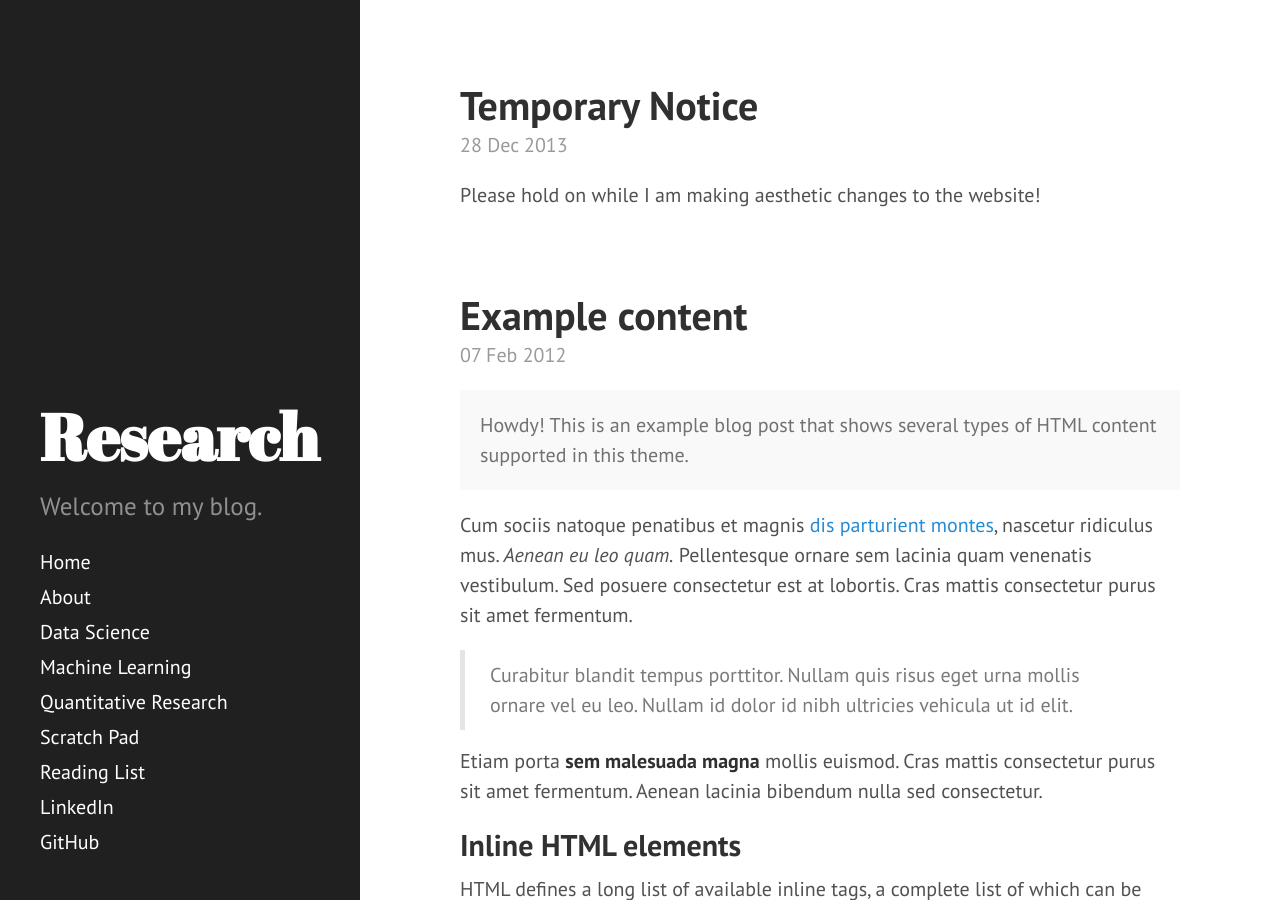
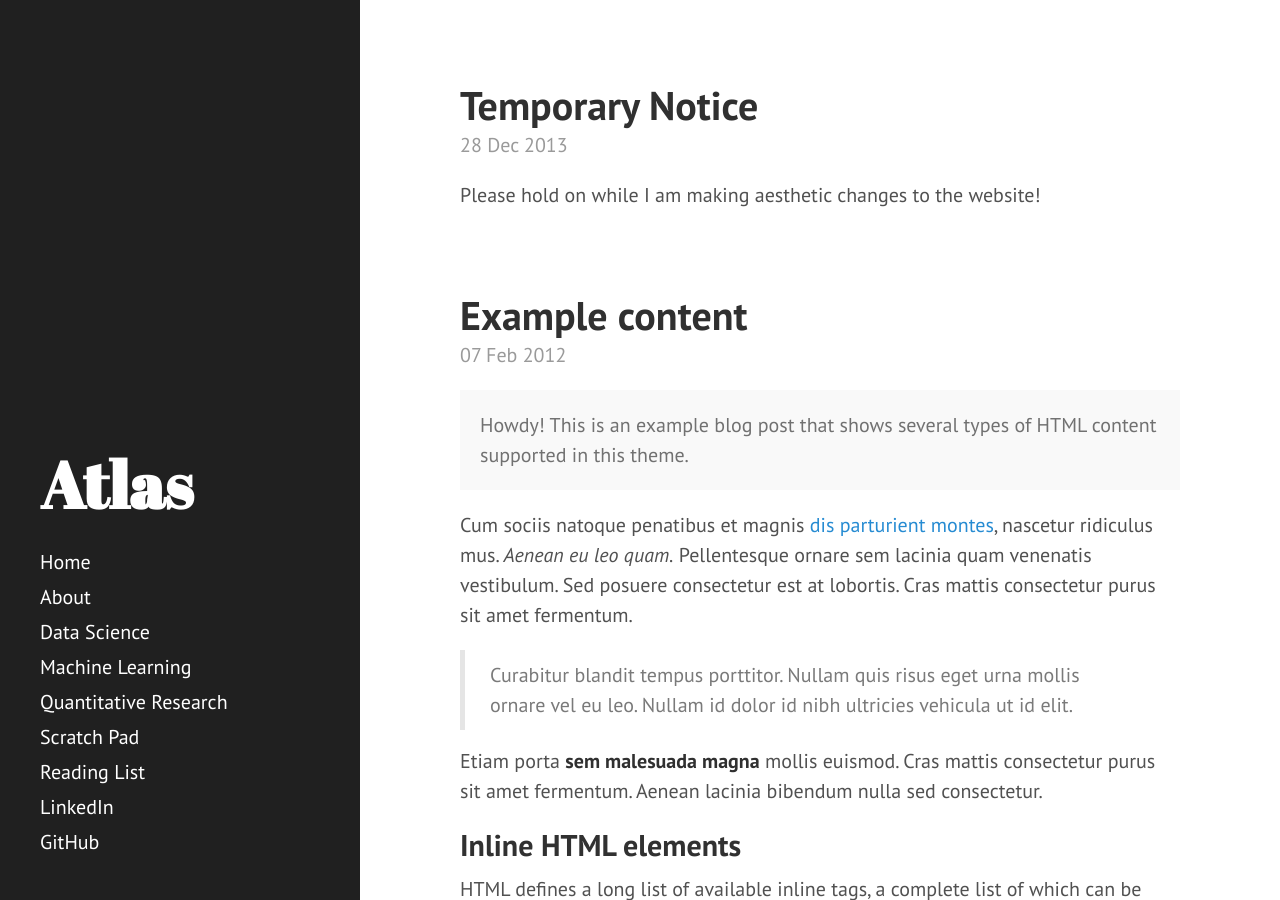
Before and after one commit to JonathanJohann/Research, a Jekyll site: the page built from index.html, in a window 1280 px wide and 900 px high. Built offline with Jekyll 4.4.1, drawn with Linux system fonts in a browser that asks for light colours; Markdown is read by kramdown in place of the engine named in the settings; the list of posts is cut into pages by our own code; some of the changed lines change nothing that is shown.

Commit message:
Update _config.yml

```diff
--- a/_config.yml
+++ b/_config.yml
@@ -7,20 +7,10 @@
 #relative_permalinks: true
 
 # Setup
-title:            Research
-tagline:          ''
-description:      'Welcome to my blog.'
+title:            Atlas
+tagline:          "The question isn't who is going to let me; it's who is going to stop me - *Ayn Rand*"
+description:      ''
 url:              https://jonathanjohann.github.io/Research
 baseurl:          /Research/
 
-author:
-  name:           #'Mark Otto'
-  url:            #https://twitter.com/mdo
-
 paginate:         5
-
-# Custom vars
-version:          2.1.0
-
-github:
-  repo:           #https://github.com/poole/hyde
```
